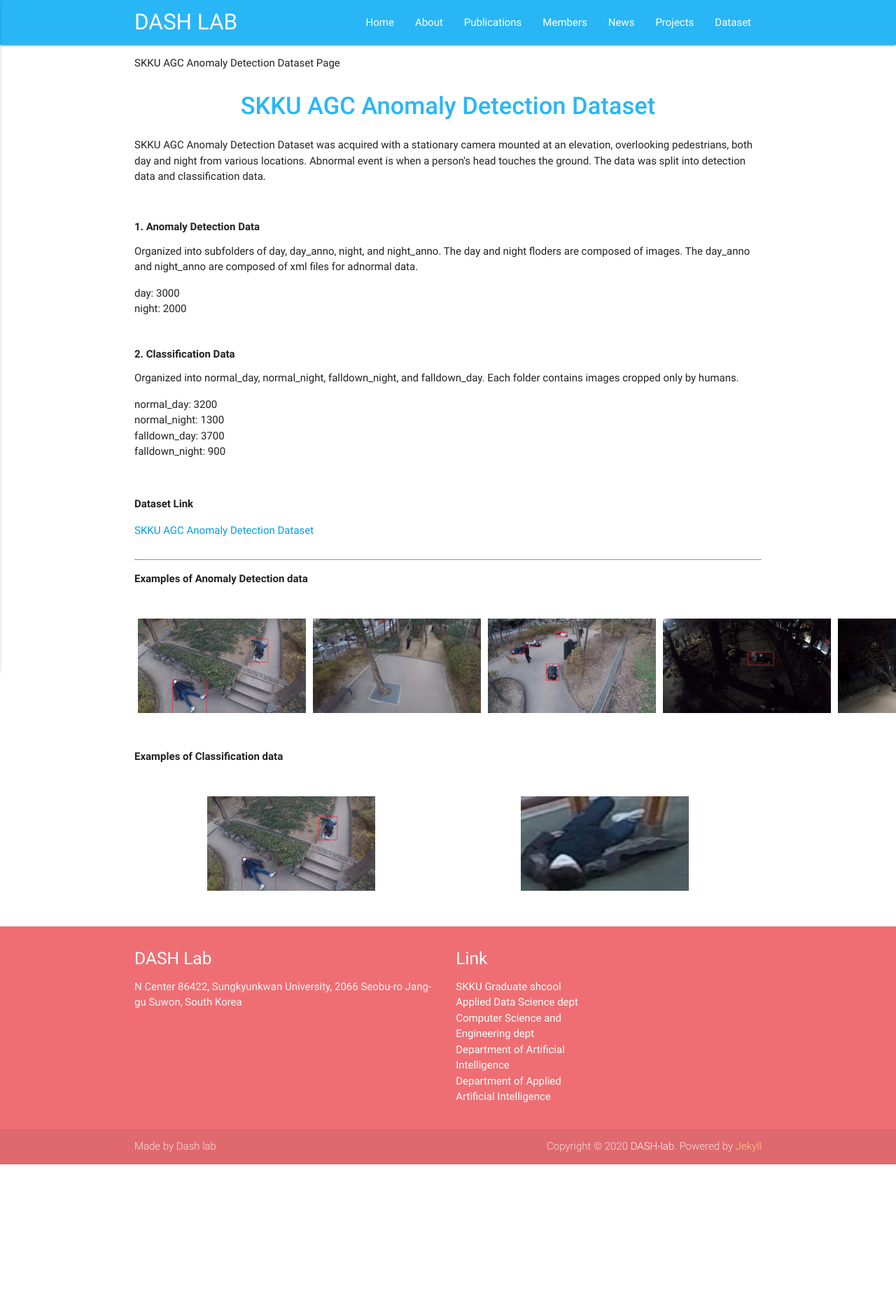
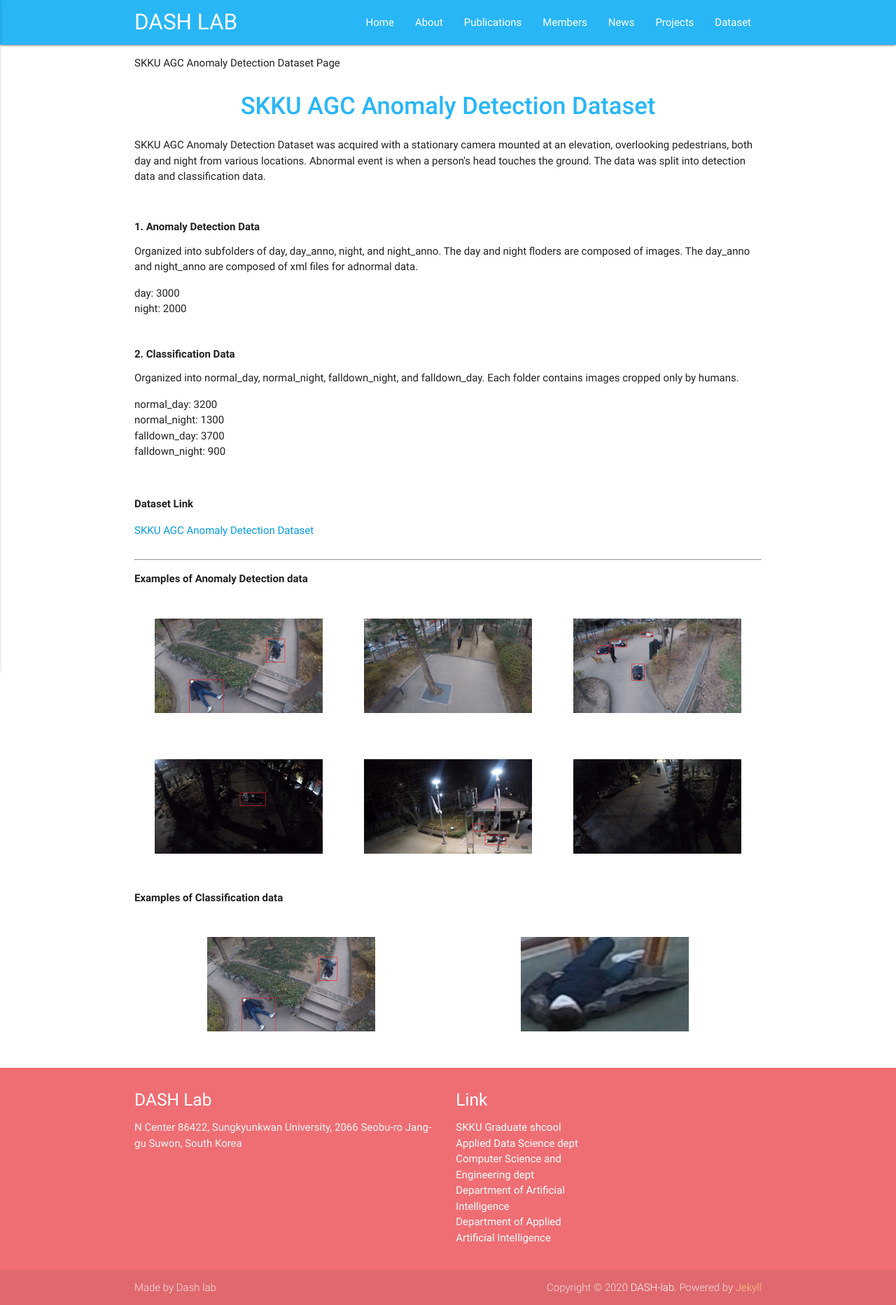
Before and after one commit to Yurim990507/DASH-Lab.github.io, a Jekyll site: the page built from example6.md, in a window 1280 px wide. Shown: the whole page at 70% size. Built offline with Jekyll 4.4.1, drawn with Linux system fonts in a browser that asks for light colours; before the commit the page ends 1664 px from its top, so only the background shows below that.

Commit message:
Update example6.md

```diff
--- a/example6.md
+++ b/example6.md
@@ -32,11 +32,16 @@ permalink: /Dataset/
     <td width="20%" valign=top>
       <p align=center><img border=0 width=240 height=135 src="/img/AGC_detection4.jpg"></p>
     </td>
+  </tr>
+  <tr>
     <td width="20%" valign=top>
       <p align=center><img border=0 width=240 height=135 src="/img/AGC_detection1.jpg"></p>
     </td>
     <td width="20%" valign=top>
       <p align=center><img border=0 width=240 height=135 src="/img/AGC_detection2.jpg"></p>
+    </td>
+    <td width="20%" valign=top>
+      <p align=center><img border=0 width=240 height=135 src="/img/AGC_detection5.jpg"></p>
     </td>
   </tr>
 </table>
```
